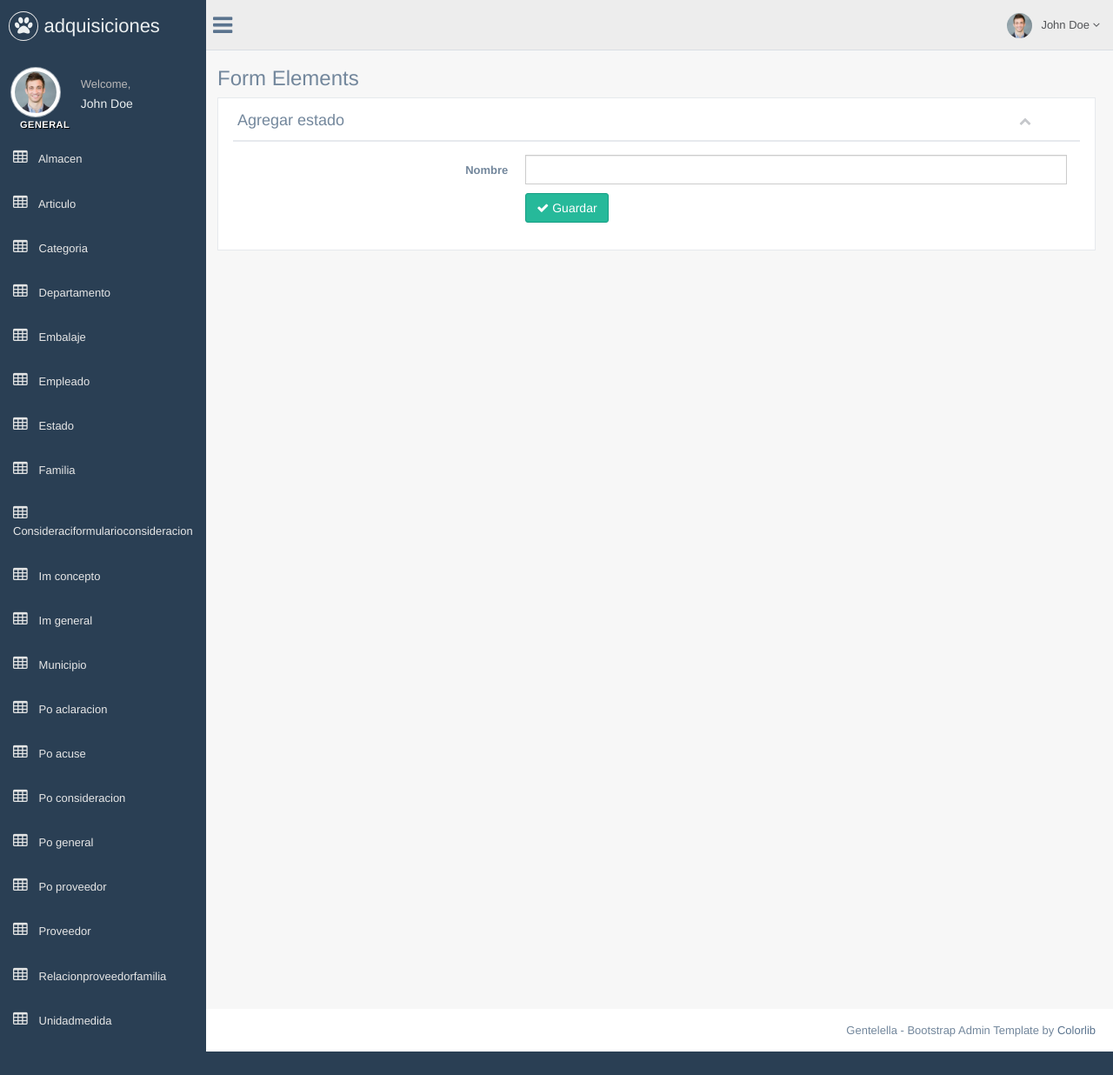
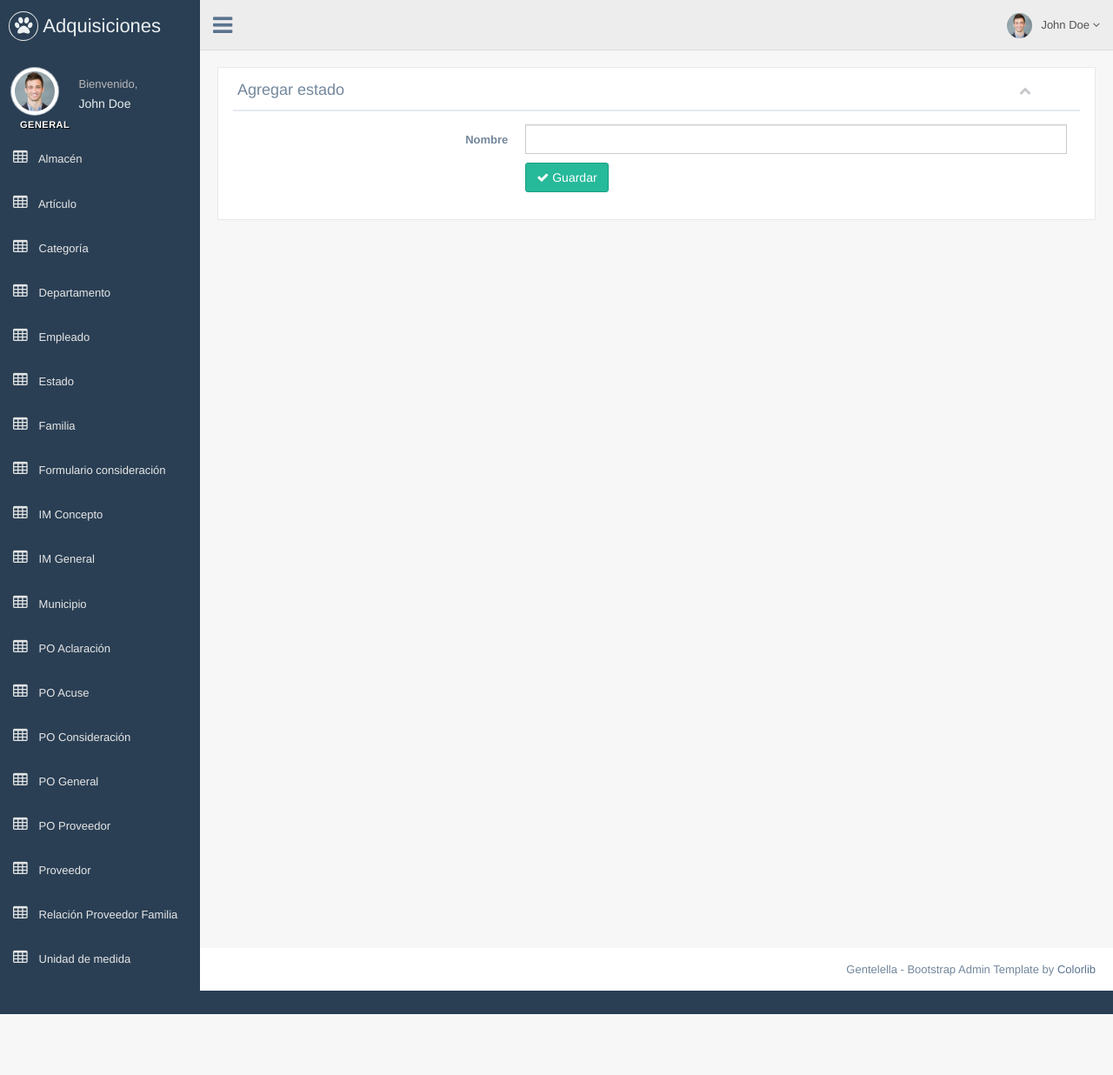
Before and after one commit to ruben-barraza/adquisiciones, a CodeIgniter app: page /database/index.php/estado/add in a window 1280 px wide. Shown: the whole page at 87% size. After the commit the page ends 1166 px from the top, so only its background shows below. Run offline with CodeIgniter, Linux system fonts and the light colour scheme.

Commit message:
Cambios ligeros
Los nombres en las columnas a la izquierda

```diff
--- a/application/views/layouts/main.php
+++ b/application/views/layouts/main.php
@@ -7,7 +7,7 @@
         <meta http-equiv="X-UA-Compatible" content="IE=edge">
         <meta name="viewport" content="width=device-width, initial-scale=1">
 
-        <title>adquisiciones</title>
+        <title>Adquisiciones</title>
 
         <!-- Bootstrap -->
         <link href="<?php echo site_url('resources/css/bootstrap.min.css');?>" rel="stylesheet">
@@ -36,7 +36,7 @@
                 <div class="col-md-3 left_col">
                     <div class="left_col scroll-view">
                         <div class="navbar nav_title" style="border: 0;">
-                            <a href="index.html" class="site_title"><i class="fa fa-paw"></i> <span>adquisiciones</span></a>
+                            <a href="index.html" class="site_title"><i class="fa fa-paw"></i> <span>Adquisiciones</span></a>
                         </div>
                         <div class="clearfix"></div>
 
@@ -46,7 +46,7 @@
                                 <img src="<?php echo site_url('resources/img/img.jpg');?>" alt="..." class="img-circle profile_img">
                             </div>
                             <div class="profile_info">
-                                <span>Welcome,</span>
+                                <span>Bienvenido,</span>
                                 <h2>John Doe</h2>
                             </div>
                         </div>
@@ -59,20 +59,22 @@
                                 <h3>General</h3>
                                 <ul class="nav side-menu">
 						<li>
-                                        <a href="<?php echo site_url('almacen/index');?>"><i class="fa fa-table"></i> Almacen</a>
+                                        <a href="<?php echo site_url('almacen/index');?>"><i class="fa fa-table"></i> Almacén</a>
                                     </li>
 						<li>
-                                        <a href="<?php echo site_url('articulo/index');?>"><i class="fa fa-table"></i> Articulo</a>
+                                        <a href="<?php echo site_url('articulo/index');?>"><i class="fa fa-table"></i> Artículo</a>
                                     </li>
 						<li>
-                                        <a href="<?php echo site_url('categoria/index');?>"><i class="fa fa-table"></i> Categoria</a>
+                                        <a href="<?php echo site_url('categoria/index');?>"><i class="fa fa-table"></i> Categoría</a>
                                     </li>
 						<li>
                                         <a href="<?php echo site_url('departamento/index');?>"><i class="fa fa-table"></i> Departamento</a>
                                     </li>
-						<li>
+						<!--
+            <li>
                                         <a href="<?php echo site_url('embalaje/index');?>"><i class="fa fa-table"></i> Embalaje</a>
                                     </li>
+                                    -->
 						<li>
                                         <a href="<?php echo site_url('empleado/index');?>"><i class="fa fa-table"></i> Empleado</a>
                                     </li>
@@ -83,40 +85,40 @@
                                         <a href="<?php echo site_url('familia/index');?>"><i class="fa fa-table"></i> Familia</a>
                                     </li>
 						<li>
-                                        <a href="<?php echo site_url('consideraciformularioconsideracion/index');?>"><i class="fa fa-table"></i> Consideraciformularioconsideracion</a>
+                                        <a href="<?php echo site_url('consideraciformularioconsideracion/index');?>"><i class="fa fa-table"></i> Formulario consideración</a>
                                     </li>
 						<li>
-                                        <a href="<?php echo site_url('im_concepto/index');?>"><i class="fa fa-table"></i> Im concepto</a>
+                                        <a href="<?php echo site_url('im_concepto/index');?>"><i class="fa fa-table"></i> IM Concepto</a>
                                     </li>
 						<li>
-                                        <a href="<?php echo site_url('im_general/index');?>"><i class="fa fa-table"></i> Im general</a>
+                                        <a href="<?php echo site_url('im_general/index');?>"><i class="fa fa-table"></i> IM General</a>
                                     </li>
 						<li>
                                         <a href="<?php echo site_url('municipio/index');?>"><i class="fa fa-table"></i> Municipio</a>
                                     </li>
 						<li>
-                                        <a href="<?php echo site_url('po_aclaracion/index');?>"><i class="fa fa-table"></i> Po aclaracion</a>
+                                        <a href="<?php echo site_url('po_aclaracion/index');?>"><i class="fa fa-table"></i> PO Aclaración</a>
                                     </li>
 						<li>
-                                        <a href="<?php echo site_url('po_acuse/index');?>"><i class="fa fa-table"></i> Po acuse</a>
+                                        <a href="<?php echo site_url('po_acuse/index');?>"><i class="fa fa-table"></i> PO Acuse</a>
                                     </li>
 						<li>
-                                        <a href="<?php echo site_url('po_consideracion/index');?>"><i class="fa fa-table"></i> Po consideracion</a>
+                                        <a href="<?php echo site_url('po_consideracion/index');?>"><i class="fa fa-table"></i> PO Consideración</a>
                                     </li>
 						<li>
-                                        <a href="<?php echo site_url('po_general/index');?>"><i class="fa fa-table"></i> Po general</a>
+                                        <a href="<?php echo site_url('po_general/index');?>"><i class="fa fa-table"></i> PO General</a>
                                     </li>
 						<li>
-                                        <a href="<?php echo site_url('po_proveedor/index');?>"><i class="fa fa-table"></i> Po proveedor</a>
+                                        <a href="<?php echo site_url('po_proveedor/index');?>"><i class="fa fa-table"></i> PO Proveedor</a>
                                     </li>
 						<li>
                                         <a href="<?php echo site_url('proveedor/index');?>"><i class="fa fa-table"></i> Proveedor</a>
                                     </li>
 						<li>
-                                        <a href="<?php echo site_url('relacionproveedorfamilia/index');?>"><i class="fa fa-table"></i> Relacionproveedorfamilia</a>
+                                        <a href="<?php echo site_url('relacionproveedorfamilia/index');?>"><i class="fa fa-table"></i> Relación Proveedor Familia</a>
                                     </li>
 						<li>
-                                        <a href="<?php echo site_url('unidadmedida/index');?>"><i class="fa fa-table"></i> Unidadmedida</a>
+                                        <a href="<?php echo site_url('unidadmedida/index');?>"><i class="fa fa-table"></i> Unidad de medida</a>
                                     </li>
                                 </ul>
                             </div>
@@ -140,8 +142,8 @@
                                         <span class=" fa fa-angle-down"></span>
                                     </a>
                                     <ul class="dropdown-menu dropdown-usermenu pull-right">
-                                        <li><a href="javascript:;"> Profile</a></li>
-                                        <li><a href="login.html"><i class="fa fa-sign-out pull-right"></i> Log Out</a></li>
+                                        <li><a href="javascript:;"> Perfil</a></li>
+                                        <li><a href="login.html"><i class="fa fa-sign-out pull-right"></i> Cerrar sesión</a></li>
                                     </ul>
                                 </li>
                             </ul>
@@ -155,7 +157,7 @@
                     <div class="">
                         <div class="page-title">
                             <div class="title_left">
-                                <h3>Form Elements</h3>
+                                <h3></h3>
                             </div>
                         </div>
                         <div class="clearfix"></div>
```
